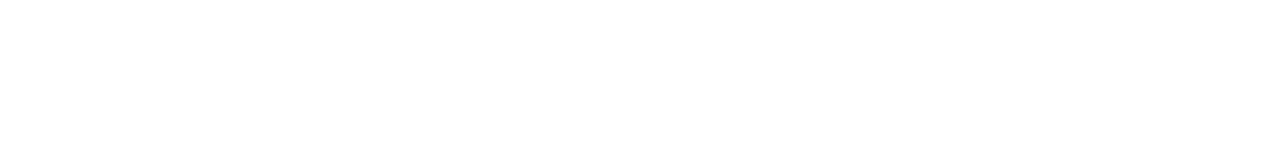
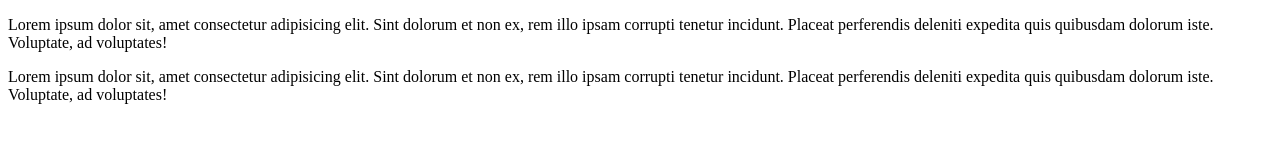
Before and after one commit to kelowej/frontedn--git-linux-project-0, a plain HTML site: page index.html in a window 1280 px wide. Drawn offline with Linux system fonts and the light colour scheme.

Commit message:
content added

```diff
--- a/index.html
+++ b/index.html
@@ -7,5 +7,13 @@
 </head>
 <body>
 
+<p>
+    Lorem ipsum dolor sit, amet consectetur adipisicing elit. Sint dolorum et non ex, rem illo ipsam corrupti tenetur incidunt. Placeat perferendis deleniti expedita quis quibusdam dolorum iste. Voluptate, ad voluptates!
+</p>
+
+<p>
+    Lorem ipsum dolor sit, amet consectetur adipisicing elit. Sint dolorum et non ex, rem illo ipsam corrupti tenetur incidunt. Placeat perferendis deleniti expedita quis quibusdam dolorum iste. Voluptate, ad voluptates!
+</p>
+
 </body>
 </html>
```
